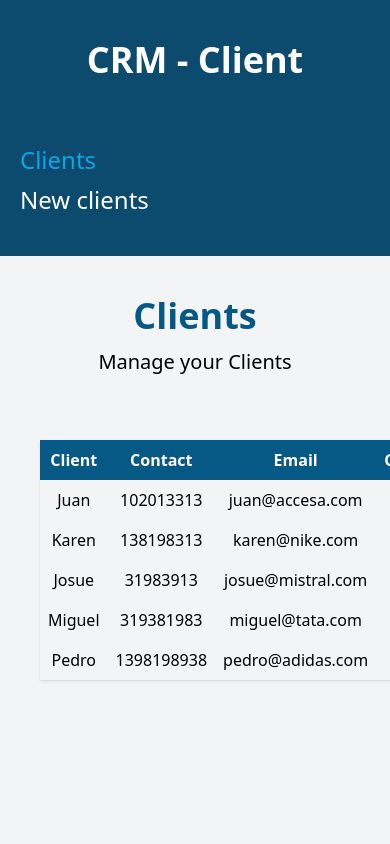
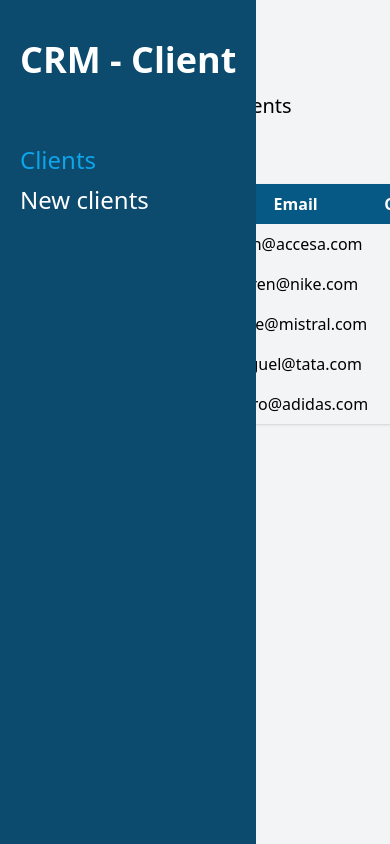
Before and after one commit to ericseparovic/customer-crm-adm, a React (Vite) app: page / in a window 390 px wide. Shown: the top 844 px of the page. Built offline with nearby package versions, Linux system fonts and the light colour scheme.

Commit message:
Add position fixed to aside

```diff
--- a/src/components/Error.jsx
+++ b/src/components/Error.jsx
@@ -2,7 +2,7 @@ import PropTypes from 'prop-types';
 
 function Error({ children }) {
 	return (
-		<div className='text-center, py-4 px-2 bg-red-500 text-white font-bold rounded mb-4'>
+		<div className='text-center py-4 px-2 bg-red-500 text-white font-bold rounded mb-4'>
 			{children}
 		</div>
 	);
--- a/src/components/Layout.jsx
+++ b/src/components/Layout.jsx
@@ -5,7 +5,7 @@ function Layout() {
 
 	return (
 		<div className='md:flex'>
-			<aside className='md:1/4 bg-sky-900 px-5 py-10'>
+			<aside className='bg-sky-900 px-5 py-10 fixed top-0 bottom-0'>
 				<h2 className='text-center text-white text-4xl font-black'>
 					CRM - Client
 				</h2>
@@ -28,7 +28,7 @@ function Layout() {
 					</Link>
 				</nav>
 			</aside>
-			<main className='md:w-3/4 p-10 md:h-screen'>
+			<main className='p-10 md:h-screen mx-auto w-full'>
 				<Outlet />
 			</main>
 		</div>
```
